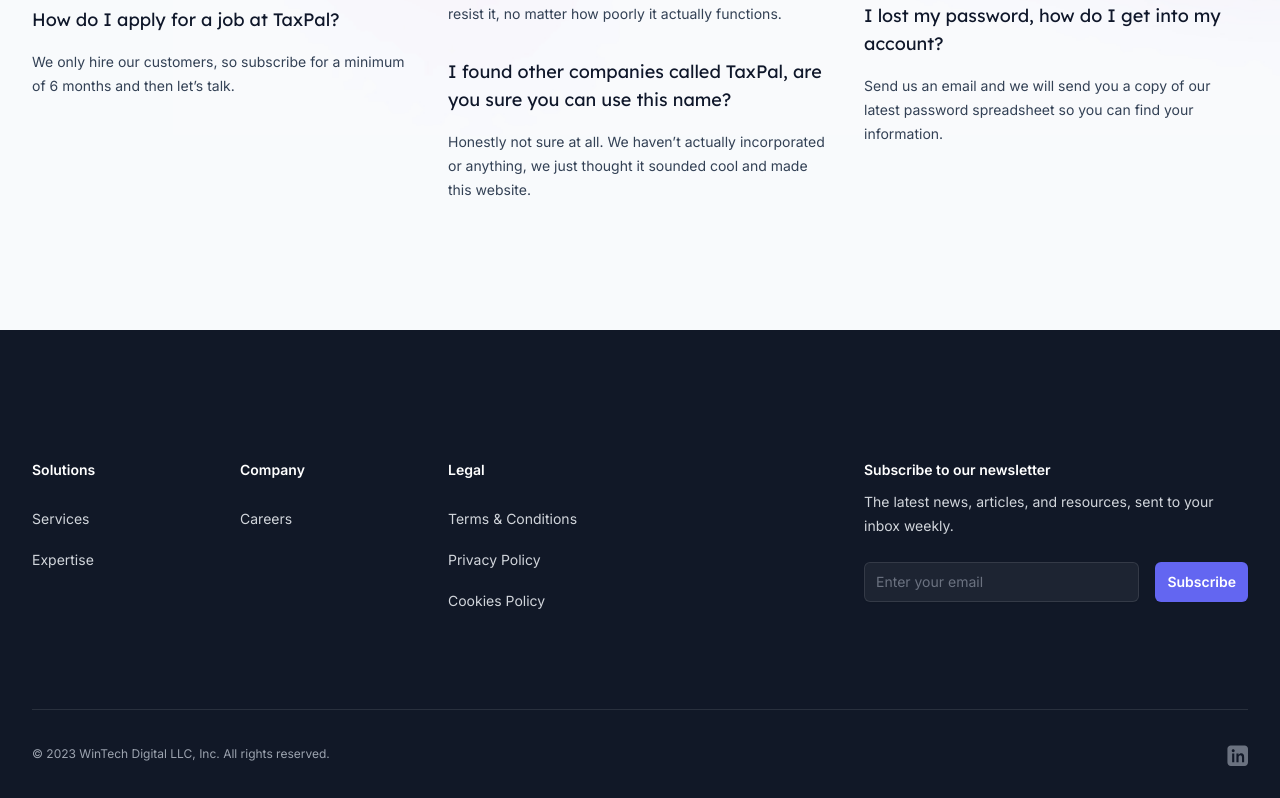
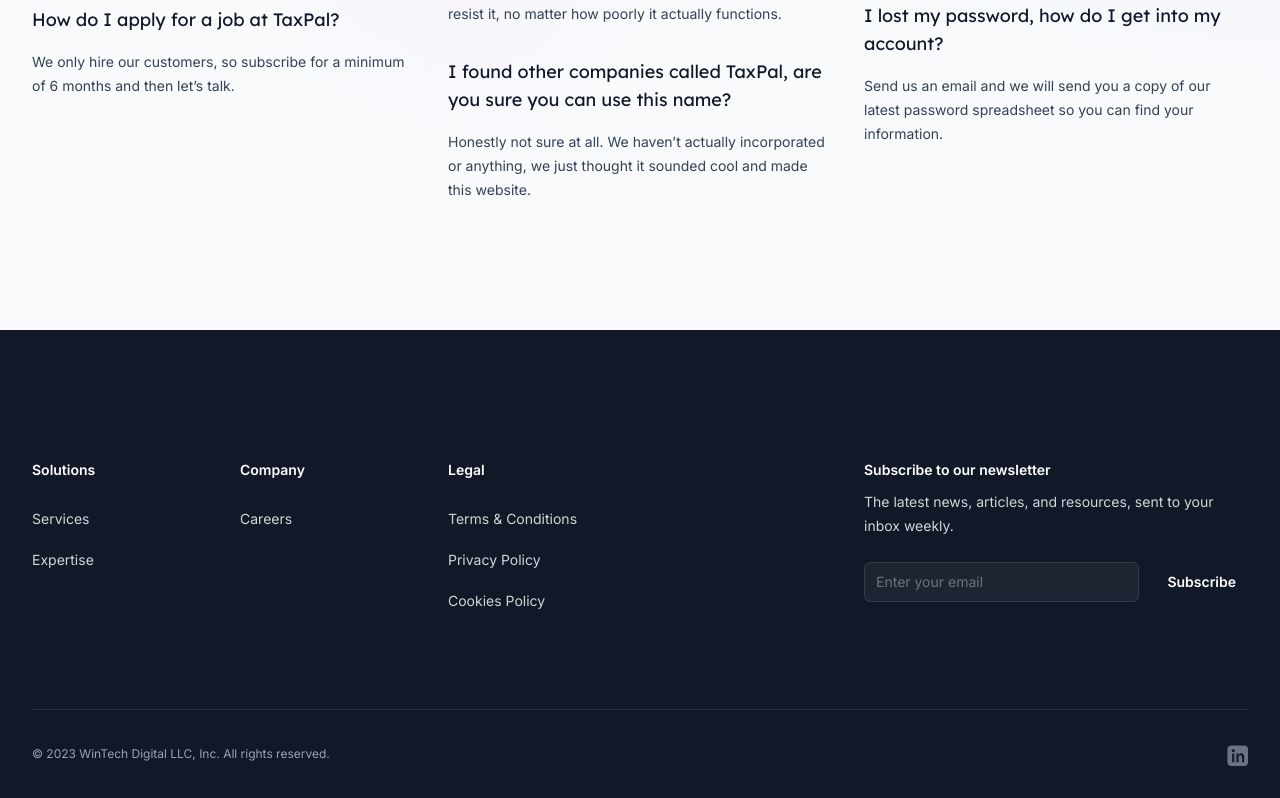
Before and after one commit to wtechdigital/wtech-co, a Next.js app: page / in a window 1280 px wide. Shown: the part 5662-6460 px from the top of the page. Built offline with nearby package versions, Linux system fonts and the light colour scheme.

Commit message:
Updated button

```diff
--- a/src/components/Footer.jsx
+++ b/src/components/Footer.jsx
@@ -108,7 +108,7 @@
               <div className="mt-4 sm:ml-4 sm:mt-0 sm:flex-shrink-0">
                 <button
                   type="submit"
-                  className="flex w-full items-center justify-center rounded-md bg-indigo-500 px-3 py-2 text-sm font-semibold text-white shadow-sm hover:bg-indigo-400 focus-visible:outline focus-visible:outline-2 focus-visible:outline-offset-2 focus-visible:outline-indigo-500"
+                  className="flex w-full items-center justify-center rounded-md text-blue-600 px-3 py-2 text-sm font-semibold text-white shadow-sm hover:bg-indigo-400 focus-visible:outline focus-visible:outline-2 focus-visible:outline-offset-2 focus-visible:outline-indigo-500"
                 >
                   Subscribe
                 </button>
```
